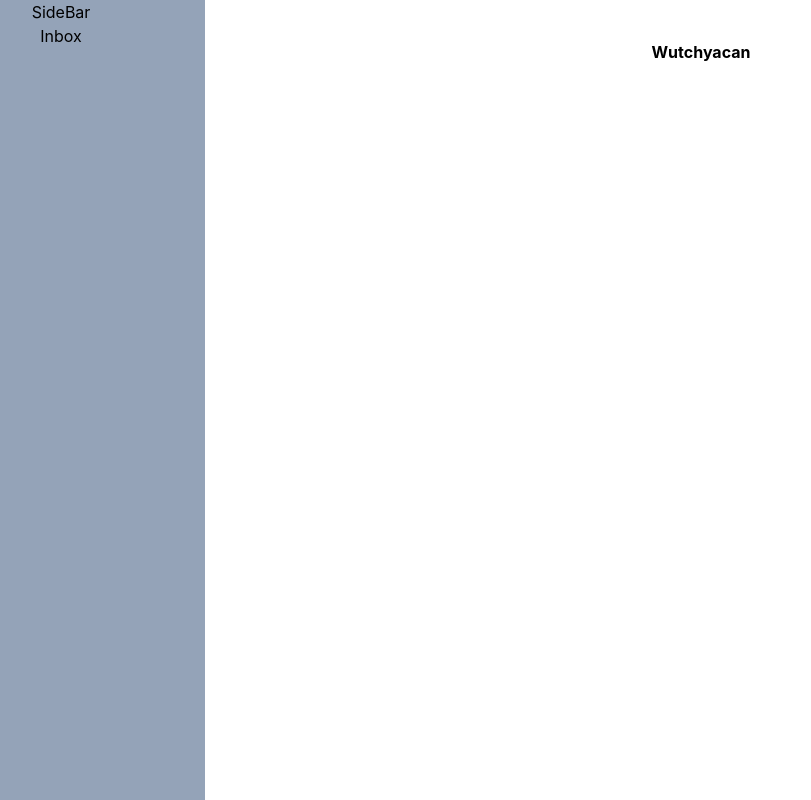
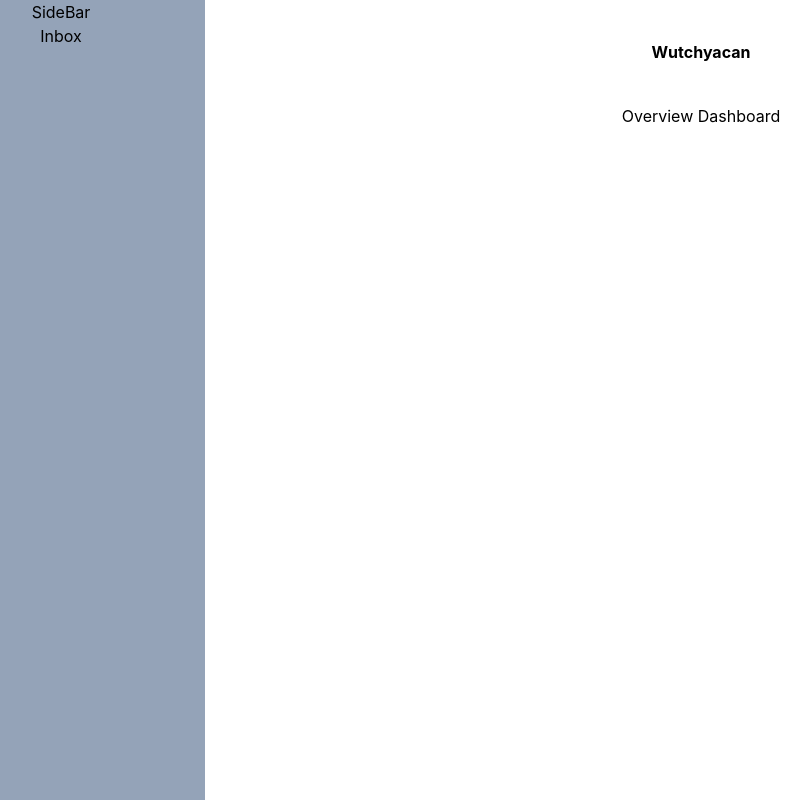
Before and after one commit to Kozyrov/wutchyacan-web, a React (Vite) app: page / in a window 1280 px wide. Shown: the whole page, without its empty margins (83-894 px from the left). Built offline with nearby package versions, Linux system fonts and the light colour scheme.

Commit message:
added overview dashboard page

```diff
--- /dev/null
+++ b/src/features/overviewDashboard/OverviewDashboard.tsx
@@ -0,0 +1,11 @@
+import React from 'react';
+
+const OverviewDashboard = () => {
+  return (
+    <div>
+      <h1>Overview Dashboard</h1>
+    </div>
+  );
+};
+
+export default OverviewDashboard;
--- a/src/routing/Routes.tsx
+++ b/src/routing/Routes.tsx
@@ -3,6 +3,7 @@ import { createBrowserRouter } from "react-router-dom";
 import App from "../App";
 import ErrorPage from "./ErrorPage";
 import TaskInbox from '../features/taskInbox/TaskInbox';
+import OverviewDashboard from '../features/overviewDashboard/OverviewDashboard';
 
 const Router = createBrowserRouter([
   {
@@ -10,6 +11,10 @@ const Router = createBrowserRouter([
     element: <App />,
     errorElement: <ErrorPage />,
     children: [
+      {
+        path: '/',
+        element: <OverviewDashboard />
+      },
       {
         path: '/inbox',
         element: <TaskInbox />
```
